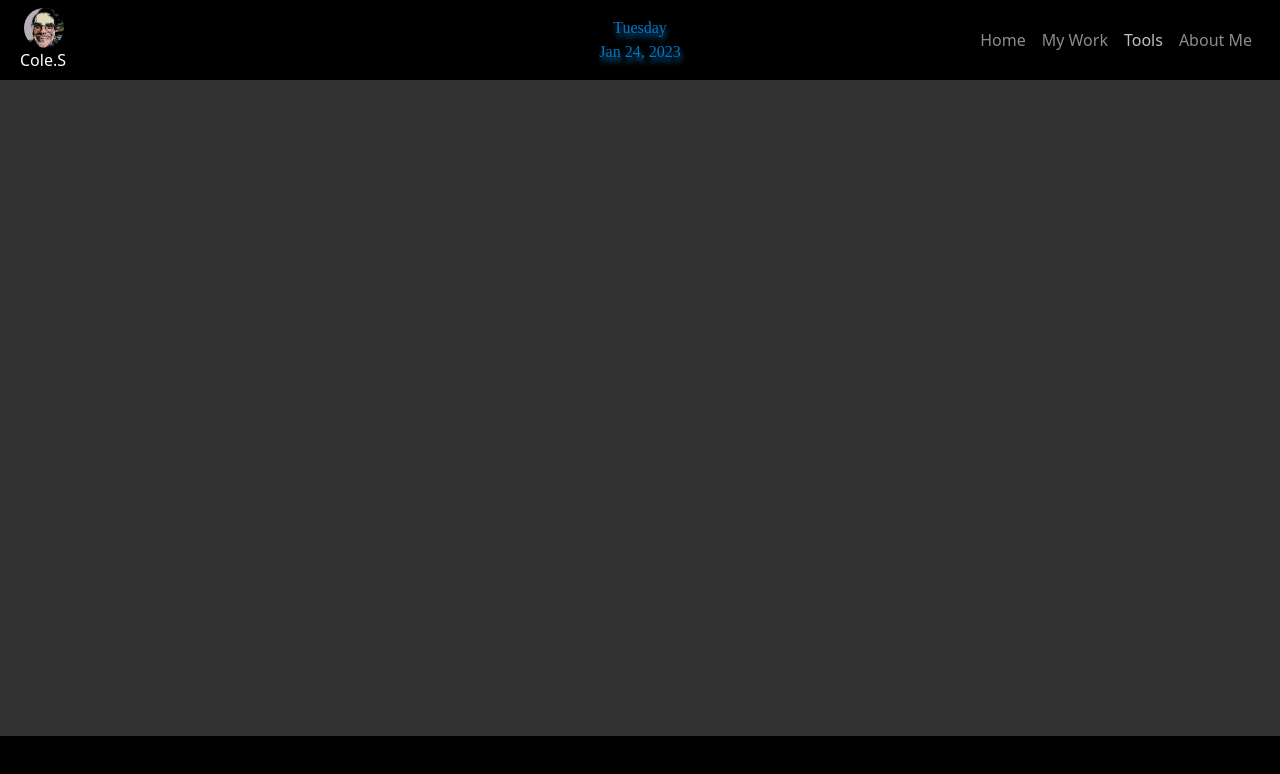
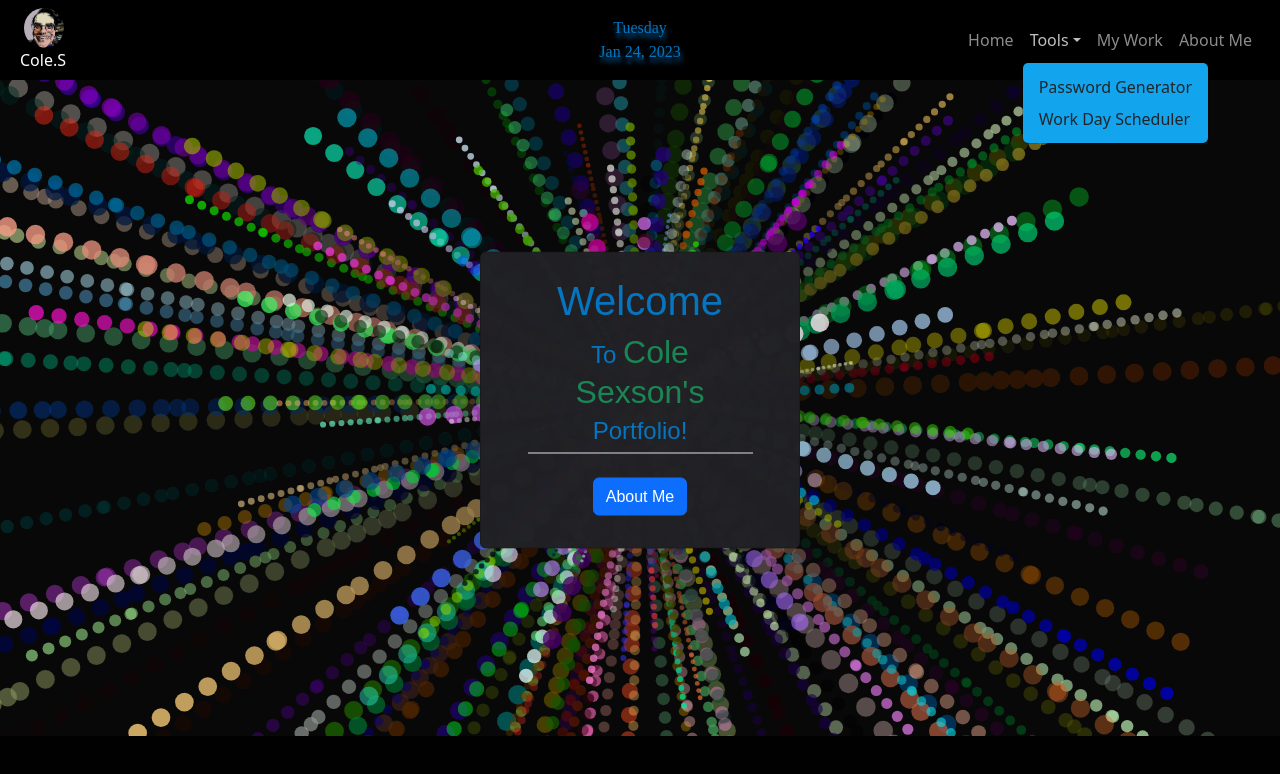
Before and after one commit to ColeS82/Cole.S, a React (Create React App) app: page / in a window 1280 px wide. Both pictures are taken after a click on the button "Tools". Shown: the top 774 px of the page. Built offline with nearby package versions, Linux system fonts and the light colour scheme; a web font is replaced by a local one.

Commit message:
wrapped routes in HashRouter vs. BrowserRouter and added drop down menu to tools nav bar link.

```diff
--- a/src/App.js
+++ b/src/App.js
@@ -12,15 +12,15 @@ import { Route, Routes } from 'react-router-dom'
 function App() {
 
   return (
-    <>
+    <div>
       <Header />
       <Routes>
-        <Route path='/cole.s' element={<Home />} />
         <Route path='/Aboutme' element={<Aboutme />} />
         <Route path='/Crypto' element= {<Crypto />}/>
+        <Route path='/' element={<Home />} />
       </Routes>
       <Footer />
-    </>
+    </div>
   );
 }
 
--- a/src/components/Aboutme/Aboutme.css
+++ b/src/components/Aboutme/Aboutme.css
@@ -27,7 +27,7 @@
 #about {
     font-family: Georgia, 'Times New Roman', Times, serif;
     color: whitesmoke;
-    background-color: rgb(45, 56, 72);
+
     border-radius: 10px 90px 90px 10px;
     border: solid gray;
     font-size: x-large;
--- a/src/components/Aboutme/Aboutme.js
+++ b/src/components/Aboutme/Aboutme.js
@@ -34,7 +34,7 @@ export default function Aboutme() {
                 </figure>
 
                 <div id='aboutCont' className='d-flex flex-column justify-content-center col '>
-                    <section id='about' className=' p-4 mb-5'>
+                    <section id='about' className=' p-4 mb-5 bg-dark'>
                         <h1 className='text-center'>
                             About Me
                         </h1>
@@ -105,7 +105,7 @@ export default function Aboutme() {
 
             </div>
 
-            <div id='carousel' className='container col-sm-4 p-4 bg-dark'>
+            <div id='carousel' className='container col-sm-4 p-4 bg-dark border'>
                 <h3 className='text-center text-white border-bottom pb-1 container mb-3'>Featured works</h3>
             <MyCarousel />
             </div>
--- a/src/components/Aboutme/MyCarousel.js
+++ b/src/components/Aboutme/MyCarousel.js
@@ -10,7 +10,7 @@ export default function myCarousel() {
         <Carousel.Item interval={5000}>
           <Link to='/Crypto'>
           <img
-            className="d-block w-100 my-5 rounded"
+            className="d-block w-100 my-4 rounded"
             src={crypto}
             alt="First slide"
           />
--- a/src/components/Header/Header.js
+++ b/src/components/Header/Header.js
@@ -9,11 +9,11 @@ export default function Header() {
             <nav className="navbar navbar-expand-sm bg-black navbar-dark">
                 <div className="container-fluid mx-2">
                     <div className='col-sm-3'>
-                    <img id='logo'className='mx-1' src={logo} alt='logo' />
+                        <img id='logo' className='mx-1' src={logo} alt='logo' />
 
-                    <div className='text-white '>
-                        Cole.S
-                    </div>
+                        <div className='text-white '>
+                            Cole.S
+                        </div>
                     </div>
                     <Clock />
 
@@ -24,19 +24,28 @@ export default function Header() {
                     <div className="col justify-content-end collapse navbar-collapse" id="collapsibleNavbar">
                         <ul className="navbar-nav">
                             <li className="nav-item">
-                                <Link to="/cole.s" className="nav-link">Home</Link>
+                                <Link to="/" className="nav-link">Home</Link>
+                            </li>
+
+                            <li className="nav-item dropdown">
+                                <a className="nav-link dropdown-toggle" href="#" role="button" data-bs-toggle="dropdown">Tools</a>
+                                <ul className="dropdown-menu" style={{backgroundColor: 'rgb(18, 164, 237)'}}>
+                                    <li>
+                                        <a className="dropdown-item" href="#">Password Generator</a>
+                                    </li>
+                                    <li>
+                                        <a className="dropdown-item" href="#">Work Day Scheduler</a>
+                                    </li>
+                                </ul>
                             </li>
 
                             <li className="nav-item">
                                 <a className="nav-link" href="#">My Work</a>
                             </li>
 
-                            <li className="nav-item">
-                                <a className="nav-link" href="#">Tools</a>
-                            </li>
 
                             <li className="nav-item">
-                                <Link to ="/Aboutme" className="nav-link">About Me</Link>
+                                <Link to="/Aboutme" className="nav-link">About Me</Link>
                             </li>
                         </ul>
                     </div>
--- a/src/components/Tickers/Ticker.js
+++ b/src/components/Tickers/Ticker.js
@@ -1,4 +1,4 @@
-import { useState, useEffect, createElement } from 'react'
+import { useState, useEffect } from 'react'
 import axios from 'axios'
 
 
--- a/src/index.js
+++ b/src/index.js
@@ -1,14 +1,14 @@
 import React from 'react';
 import ReactDOM from 'react-dom/client';
 import App from './App';
-import { BrowserRouter } from 'react-router-dom'
+import { HashRouter } from 'react-router-dom'
 
 
 const root = ReactDOM.createRoot(document.getElementById('root'));
 root.render(
   //<React.StrictMode>
-    <BrowserRouter>
+    <HashRouter>
       <App />
-    </BrowserRouter>
+    </HashRouter>
   //</React.StrictMode>
 );
```
